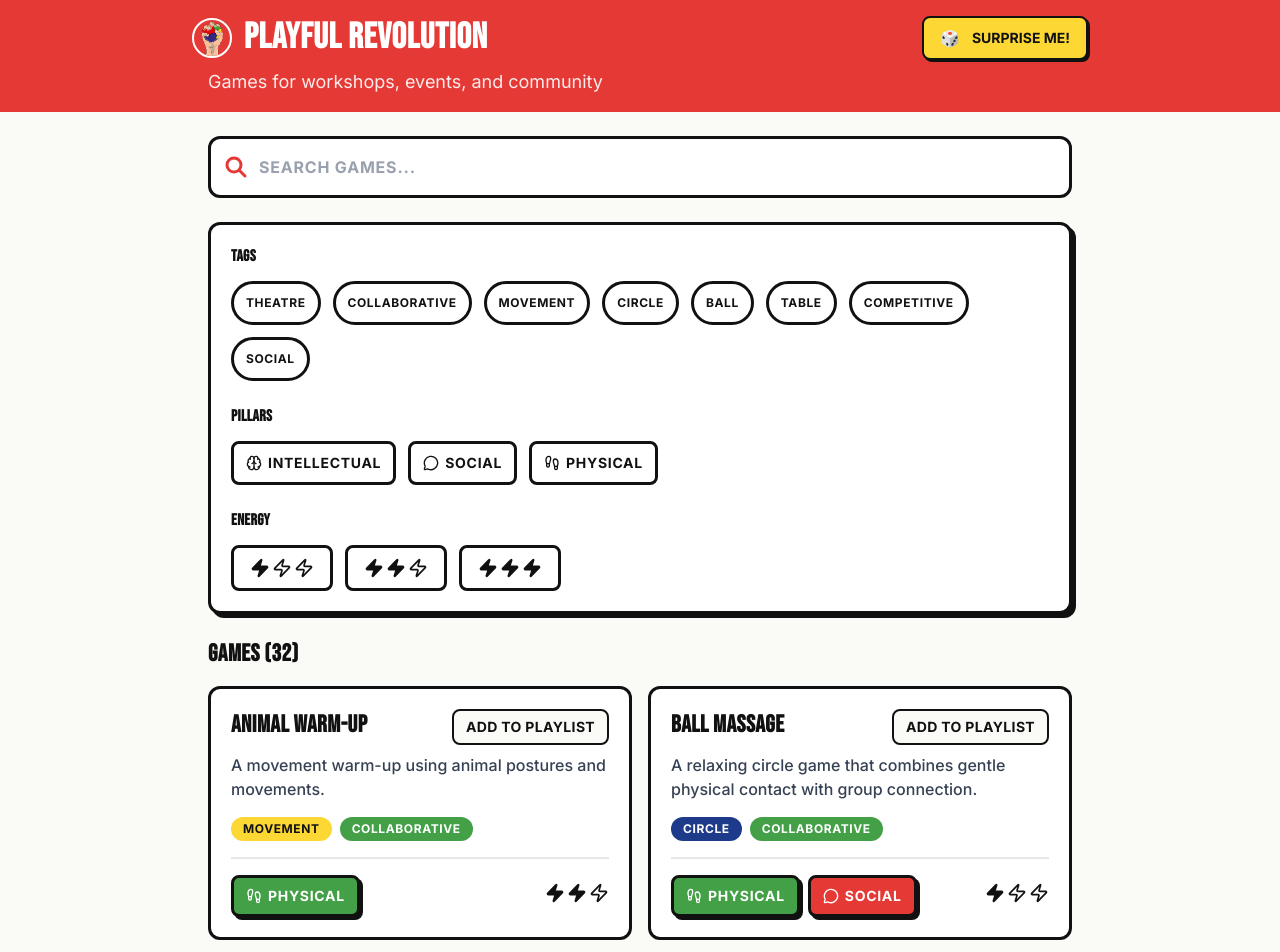
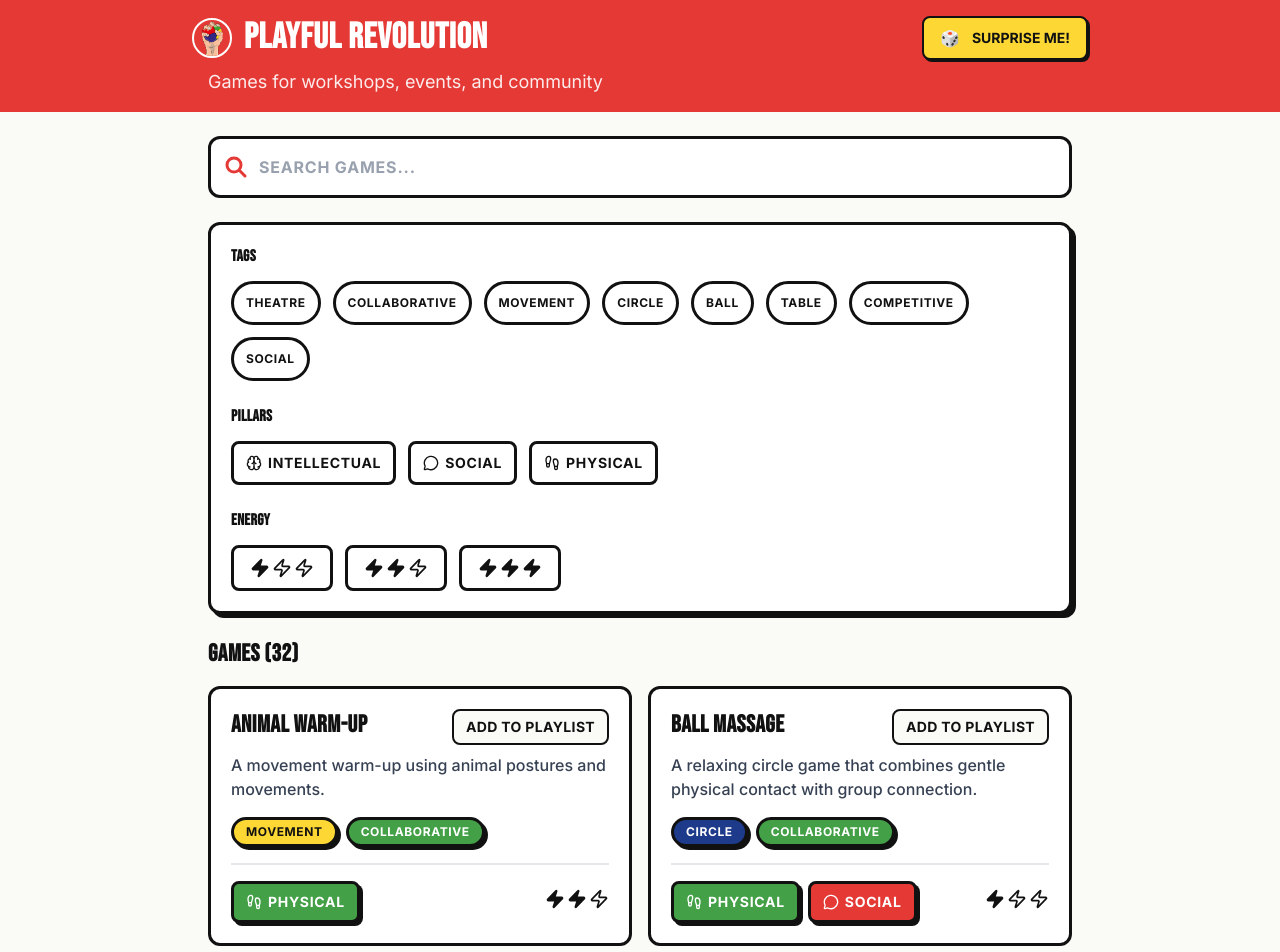
Before and after one commit to phivk/playful-revolution-games-index-2, a Next.js app: page / in a window 1280 px wide. Shown: the top 952 px of the page. Built offline with nearby package versions, Linux system fonts and the light colour scheme.

Commit message:
make chips consistent

```diff
--- a/src/app/game/[slug]/page.tsx
+++ b/src/app/game/[slug]/page.tsx
@@ -1,5 +1,6 @@
-import EnergyBars from "@/components/EnergyBars";
+import EnergyChip from "@/components/EnergyChip";
 import PillarChip from "@/components/PillarChip";
+import TagChip from "@/components/TagChip";
 import { getGameBySlug, getGames } from "@/lib/games";
 import Link from "next/link";
 import { notFound } from "next/navigation";
@@ -8,17 +9,6 @@ import ReactMarkdown from "react-markdown";
 interface PageProps {
   params: Promise<{ slug: string }>;
 }
-
-const tagColors: Record<string, string> = {
-  theatre: "bg-purple-100 text-purple-800",
-  collaborative: "bg-emerald-100 text-emerald-800",
-  movement: "bg-cyan-100 text-cyan-800",
-  circle: "bg-indigo-100 text-indigo-800",
-  ball: "bg-amber-100 text-amber-800",
-  table: "bg-stone-100 text-stone-800",
-  competitive: "bg-rose-100 text-rose-800",
-  social: "bg-pink-100 text-pink-800",
-};
 
 export async function generateStaticParams() {
   const games = await getGames();
@@ -47,12 +37,7 @@ export default async function GamePage({ params }: PageProps) {
 
           <div className="flex flex-wrap gap-2 mb-6">
             {game.tags.map((tag) => (
-              <span
-                key={tag}
-                className={`text-sm px-3 py-1 rounded-full ${tagColors[tag] ?? "bg-gray-100 text-gray-800"}`}
-              >
-                {tag}
-              </span>
+              <TagChip key={tag} tag={tag} />
             ))}
           </div>
 
@@ -63,10 +48,7 @@ export default async function GamePage({ params }: PageProps) {
               ))}
             </div>
 
-            <div className="flex items-center gap-2 bg-gray-100 px-3 py-1 rounded">
-              <span className="text-sm text-gray-600">Energy:</span>
-              <EnergyBars level={(game.energy as 1 | 2 | 3) || 1} size="sm" />
-            </div>
+            <EnergyChip level={(game.energy as 1 | 2 | 3) || 1} />
 
             {game.duration > 0 && (
               <div className="flex items-center gap-2 bg-gray-100 px-3 py-1 rounded">
--- /dev/null
+++ b/src/components/EnergyChip.tsx
@@ -0,0 +1,34 @@
+"use client";
+
+import EnergyBars from "@/components/EnergyBars";
+
+interface EnergyChipProps {
+  level: 1 | 2 | 3;
+  selected?: boolean;
+  onClick?: () => void;
+}
+
+export default function EnergyChip({ level, selected, onClick }: EnergyChipProps) {
+  const isInteractive = typeof onClick === "function";
+  const isActive = isInteractive ? !!selected : true;
+
+  const Element = isInteractive ? "button" : "span";
+
+  return (
+    <Element
+      {...(isInteractive ? { onClick, type: "button" as const } : {})}
+      className={`inline-flex items-center gap-2 px-4 py-2 rounded-lg font-bold uppercase tracking-wider text-sm border-3 border-[#111111] transition-all duration-100 ${
+        isInteractive
+          ? "transform hover:scale-105 active:scale-95 min-h-[44px] cursor-pointer"
+          : ""
+      } ${
+        isActive
+          ? "bg-[#FDD835] text-[#111111] shadow-[3px_3px_0px_0px_#111111]"
+          : "bg-transparent text-[#111111] hover:border-[#E53935] hover:text-[#E53935]"
+      }`}
+      title={`Energy: ${level}`}
+    >
+      <EnergyBars level={level} size="md" />
+    </Element>
+  );
+}
--- a/src/components/FilterChips.tsx
+++ b/src/components/FilterChips.tsx
@@ -1,8 +1,9 @@
 "use client";
 
-import EnergyBars from "@/components/EnergyBars";
 import { X } from "lucide-react";
+import EnergyChip from "@/components/EnergyChip";
 import PillarChip from "@/components/PillarChip";
+import TagChip from "@/components/TagChip";
 import { Pillar, Tag } from "@/types/game";
 
 interface FilterChipsProps {
@@ -30,70 +31,8 @@ const ALL_PILLARS: Pillar[] = ["intellectual", "social", "physical"];
 
 const ALL_ENERGY_LEVELS = [1, 2, 3] as const;
 
-const TAG_COLORS: Record<string, string> = {
-  theatre: "#E53935",
-  collaborative: "#43A047",
-  movement: "#FDD835",
-  circle: "#1E3A8A",
-  ball: "#E53935",
-  table: "#1E3A8A",
-  competitive: "#1E3A8A",
-  social: "#E53935",
-};
-
-function Chip({
-  label,
-  selected,
-  onClick,
-  color,
-  pill = false,
-}: {
-  label: string;
-  selected: boolean;
-  onClick: () => void;
-  color?: string;
-  pill?: boolean;
-}) {
+function SectionHeader({ title, count }: { title: string; count: number }) {
   return (
-    <button
-      onClick={onClick}
-      className={`font-bold uppercase tracking-wider transition-all duration-100 transform hover:scale-105 active:scale-95 min-h-[44px] ${
-        pill ? "px-3 py-1 rounded-full text-xs" : "px-4 py-2 rounded-lg text-sm"
-      } ${
-        selected
-          ? "text-white shadow-[3px_3px_0px_0px_#111111] border-3 border-[#111111]"
-          : "bg-transparent border-3 border-[#111111] text-[#111111] hover:border-[#E53935] hover:text-[#E53935]"
-      }`}
-      style={
-        selected && color
-          ? { backgroundColor: color, borderColor: "#111111" }
-          : undefined
-      }
-    >
-      {label}
-    </button>
-  );
-}
-
-function ChipGroup({
-  title,
-  chips,
-  selectedValues,
-  onToggle,
-  colors,
-  pill = false,
-}: {
-  title: string;
-  chips: readonly string[] | readonly number[];
-  selectedValues: (string | number)[];
-  onToggle: (value: string | number) => void;
-  colors?: Record<string, string> | Record<number, string>;
-  pill?: boolean;
-}) {
-  const count = selectedValues.length;
-
-  return (
-    <div className="mb-6">
     <div className="flex items-center gap-3 mb-3">
       <h3 className="text-base font-display font-bold text-[#111111] uppercase tracking-wider">
         {title}
@@ -103,19 +42,6 @@ function ChipGroup({
           {count}
         </span>
       )}
-      </div>
-      <div className="flex flex-wrap gap-3">
-        {chips.map((chip) => (
-          <Chip
-            key={String(chip)}
-            label={String(chip)}
-            selected={selectedValues.includes(chip)}
-            onClick={() => onToggle(chip)}
-            color={colors?.[chip as keyof typeof colors] as string | undefined}
-            pill={pill}
-          />
-        ))}
-      </div>
     </div>
   );
 }
@@ -136,26 +62,22 @@ export default function FilterChips({
 
   return (
     <div className="bg-white rounded-xl border-3 border-[#111111] p-5 mb-6 shadow-[4px_4px_0px_0px_#111111]">
-      <ChipGroup
-        title="Tags"
-        chips={ALL_TAGS}
-        selectedValues={selectedTags}
-        onToggle={(tag) => onTagToggle(tag as Tag)}
-        colors={TAG_COLORS}
-        pill
+      <div className="mb-6">
+        <SectionHeader title="Tags" count={selectedTags.length} />
+        <div className="flex flex-wrap gap-3">
+          {ALL_TAGS.map((tag) => (
+            <TagChip
+              key={tag}
+              tag={tag}
+              selected={selectedTags.includes(tag)}
+              onClick={() => onTagToggle(tag)}
             />
+          ))}
+        </div>
+      </div>
 
       <div className="mb-6">
-        <div className="flex items-center gap-3 mb-3">
-          <h3 className="text-base font-display font-bold text-[#111111] uppercase tracking-wider">
-            Pillars
-          </h3>
-          {selectedPillars.length > 0 && (
-            <span className="bg-[#E53935] text-white text-xs font-bold px-3 py-1 rounded-full">
-              {selectedPillars.length}
-            </span>
-          )}
-        </div>
+        <SectionHeader title="Pillars" count={selectedPillars.length} />
         <div className="flex flex-wrap gap-3">
           {ALL_PILLARS.map((pillar) => (
             <PillarChip
@@ -169,34 +91,17 @@ export default function FilterChips({
       </div>
 
       <div>
-        <div className="flex items-center gap-3 mb-3">
-          <h3 className="text-base font-display font-bold text-[#111111] uppercase tracking-wider">
-            Energy
-          </h3>
-          {selectedEnergyLevels.length > 0 && (
-            <span className="bg-[#E53935] text-white text-xs font-bold px-3 py-1 rounded-full">
-              {selectedEnergyLevels.length}
-            </span>
-          )}
-        </div>
+        <SectionHeader title="Energy" count={selectedEnergyLevels.length} />
         <div className="flex items-end gap-3">
           <div className="flex flex-wrap gap-3">
-            {ALL_ENERGY_LEVELS.map((level) => {
-              const selected = selectedEnergyLevels.includes(level);
-              return (
-                <button
+            {ALL_ENERGY_LEVELS.map((level) => (
+              <EnergyChip
                 key={level}
+                level={level}
+                selected={selectedEnergyLevels.includes(level)}
                 onClick={() => onEnergyToggle(level)}
-                  className={`px-4 py-2 rounded-lg flex items-center gap-2 font-bold uppercase tracking-wider text-sm transition-all duration-100 transform hover:scale-105 active:scale-95 min-h-[44px] ${
-                    selected
-                      ? "bg-[#FDD835] text-[#111111] shadow-[3px_3px_0px_0px_#111111] border-3 border-[#111111]"
-                      : "bg-transparent border-3 border-[#111111] text-[#111111] hover:border-[#E53935] hover:text-[#E53935]"
-                  }`}
-                >
-                  <EnergyBars level={level as 1 | 2 | 3} size="md" />
-                </button>
-              );
-            })}
+              />
+            ))}
           </div>
           <button
             onClick={onClearAll}
--- a/src/components/GameCard.tsx
+++ b/src/components/GameCard.tsx
@@ -2,6 +2,7 @@ import Link from 'next/link';
 import { Game } from '@/types/game';
 import EnergyBars from '@/components/EnergyBars';
 import PillarChip from '@/components/PillarChip';
+import TagChip from '@/components/TagChip';
 
 interface GameCardProps {
   game: Game;
@@ -9,17 +10,6 @@ interface GameCardProps {
   onAddToPlaylist?: () => void;
   onRemoveFromPlaylist?: () => void;
 }
-
-const tagColors: Record<string, string> = {
-  theatre: 'bg-[#E53935] text-white',
-  collaborative: 'bg-[#43A047] text-white',
-  movement: 'bg-[#FDD835] text-[#111111]',
-  circle: 'bg-[#1E3A8A] text-white',
-  ball: 'bg-[#E53935] text-white',
-  table: 'bg-[#1E3A8A] text-white',
-  competitive: 'bg-[#1E3A8A] text-white',
-  social: 'bg-[#E53935] text-white',
-};
 
 export default function GameCard({
   game,
@@ -76,12 +66,7 @@ export default function GameCard({
 
       <div className="flex flex-wrap gap-2 mb-4">
         {game.tags.map((tag) => (
-          <span
-            key={tag}
-            className={`text-xs px-3 py-1 rounded-full font-bold uppercase tracking-wider ${tagColors[tag] ?? 'bg-gray-200 text-gray-800'}`}
-          >
-            {tag}
-          </span>
+          <TagChip key={tag} tag={tag} />
         ))}
       </div>
 
--- /dev/null
+++ b/src/components/TagChip.tsx
@@ -0,0 +1,49 @@
+"use client";
+
+import { Tag } from "@/types/game";
+
+const TAG_CONFIG: Record<Tag, { bg: string; text: string }> = {
+  theatre: { bg: "#E53935", text: "white" },
+  collaborative: { bg: "#43A047", text: "white" },
+  movement: { bg: "#FDD835", text: "#111111" },
+  circle: { bg: "#1E3A8A", text: "white" },
+  ball: { bg: "#E53935", text: "white" },
+  table: { bg: "#1E3A8A", text: "white" },
+  competitive: { bg: "#1E3A8A", text: "white" },
+  social: { bg: "#E53935", text: "white" },
+};
+
+interface TagChipProps {
+  tag: Tag;
+  selected?: boolean;
+  onClick?: () => void;
+}
+
+export default function TagChip({ tag, selected, onClick }: TagChipProps) {
+  const { bg, text } = TAG_CONFIG[tag];
+  const isInteractive = typeof onClick === "function";
+  const isActive = isInteractive ? !!selected : true;
+
+  const Element = isInteractive ? "button" : "span";
+
+  return (
+    <Element
+      {...(isInteractive ? { onClick, type: "button" as const } : {})}
+      className={`inline-flex items-center text-xs px-3 py-1 rounded-full font-bold uppercase tracking-wider border-3 border-[#111111] transition-all duration-100 ${
+        isInteractive
+          ? "transform hover:scale-105 active:scale-95 min-h-[44px] cursor-pointer"
+          : ""
+      } ${
+        isActive
+          ? "shadow-[3px_3px_0px_0px_#111111]"
+          : "bg-transparent text-[#111111] hover:border-[#E53935] hover:text-[#E53935]"
+      }`}
+      style={
+        isActive ? { backgroundColor: bg, color: text } : undefined
+      }
+      title={tag}
+    >
+      {tag}
+    </Element>
+  );
+}
```
Lines whose indentation alone changed are shown as unchanged.
